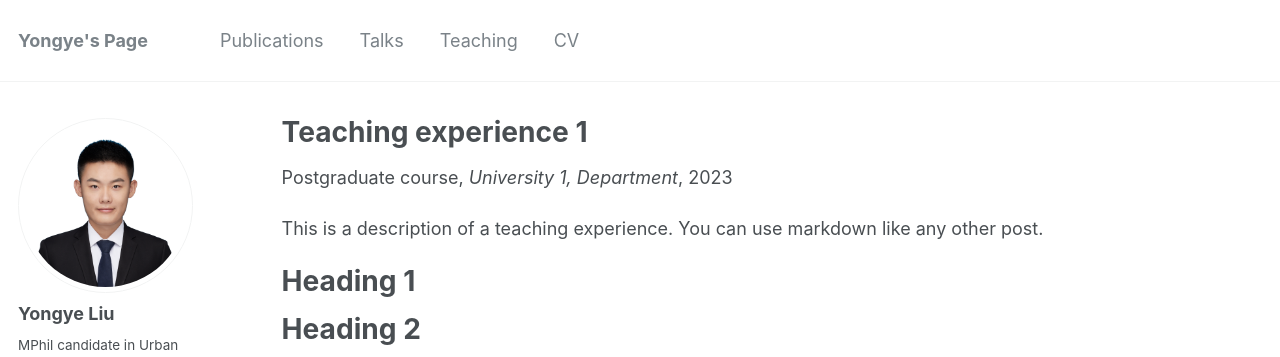
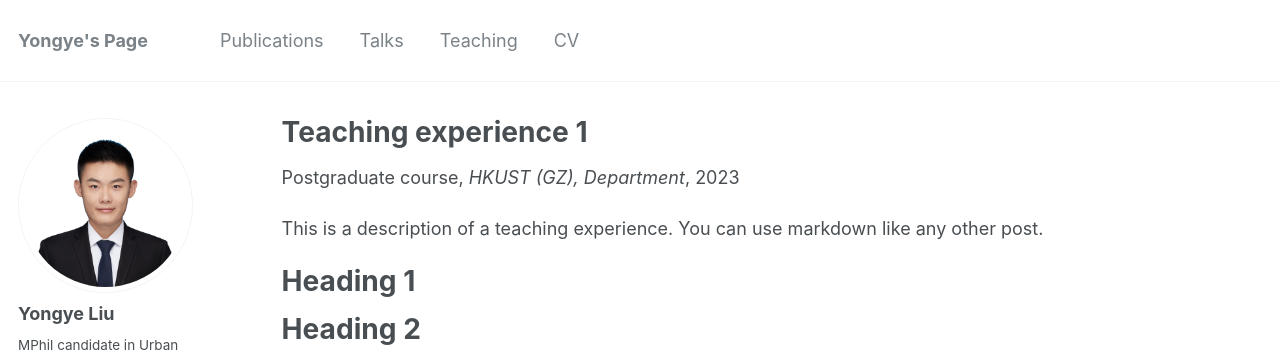
Before and after one commit to liuyongye/liuyongye.GitHub.io, a Jekyll site: the page built from _teaching/2014-spring-teaching-1.md, in a window 1280 px wide. Shown: the top 357 px of the page. Built offline with Jekyll 4.4.1, drawn with Linux system fonts in a browser that asks for light colours; some web fonts are replaced.

Commit message:
Update 2014-spring-teaching-1.md

```diff
--- a/_teaching/2014-spring-teaching-1.md
+++ b/_teaching/2014-spring-teaching-1.md
@@ -1,11 +1,11 @@
 ---
 title: "Teaching experience 1"
-collection: teaching
+collection: Teaching Assistant
 type: "Postgraduate course"
 permalink: /teaching/2023-fall-teaching-1
-venue: "University 1, Department"
+venue: "HKUST (GZ), Department"
 date: 2023-09-01
-location: "City, Country"
+location: "Guangzhou, China"
 ---
 
 This is a description of a teaching experience. You can use markdown like any other post.
```
